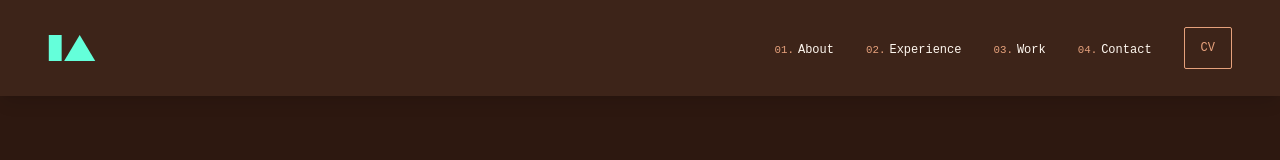
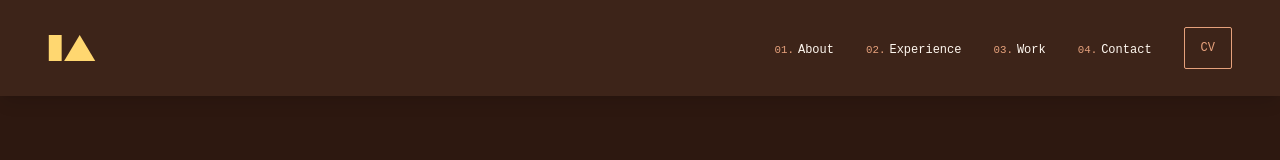
Before and after one commit to iandev096/portfolio-brittany-chiang, a Next.js app: page / in a window 1280 px wide. Shown: the top 160 px of the page. Built offline with nearby package versions, Linux system fonts and the light colour scheme; a web font is replaced by a local one; what tailwindcss-debug-screens would draw is missing.

Commit message:
refactor: streamline Navbar component structure and improve button functionality

```diff
--- a/components/Layouts/App/Navbar/index.tsx
+++ b/components/Layouts/App/Navbar/index.tsx
@@ -1,11 +1,11 @@
-import React, { useEffect, useRef, useState } from "react";
+import Image from "next/image";
+import { useEffect, useState } from "react";
+import { RiMenu4Line } from "react-icons/ri";
+import openExternalLink from "../../../../util/url";
 import Button from "../../../Button";
+import NavDrawer from "./NavDrawer";
 import NavItem from "./NavItem";
-import { RiMenu4Line } from "react-icons/ri";
-import NavDrawer from "./NavDrawer";
 import useNavDrawer from "./useNavDrawer";
-import Image from "next/image";
-import openExternalLink from "../../../../util/url";
 
 const NAV_ITEMS = ["About", "Experience", "Work", "Contact"];
 
@@ -45,14 +45,27 @@ export default function Navbar({ onDrawerToggled, className = "" }: Props) {
           showNav ? "top-0" : "-top-24"
         } items-center justify-between bg-primary-light h-24 px-6 sm:px-12 transition-all duration-200 ${className}`}
       >
-        <a className="w-12" href="#intro">
-          <Image width={951} height={528} layout='responsive' src='/images/logo.svg' />
+        <a className="w-12 hue-rotate-[245deg]" href="#intro">
+          <Image
+            width={951}
+            height={528}
+            layout="responsive"
+            src="/images/logo.svg"
+          />
         </a>
         <ol className="hidden gap-8 md:flex md:items-center">
           {NAV_ITEMS.map((item, idx) => (
             <NavItem key={idx} item={item} count={idx + 1} />
           ))}
-          <Button onClick={() => openExternalLink('https://drive.google.com/file/d/1vSucJkxLZzoigYoX2F-XviKjIMLTWWsb/view')}>CV</Button>
+          <Button
+            onClick={() =>
+              openExternalLink(
+                "https://drive.google.com/file/d/1vSucJkxLZzoigYoX2F-XviKjIMLTWWsb/view"
+              )
+            }
+          >
+            CV
+          </Button>
         </ol>
         <RiMenu4Line
           onClick={() => toggleDrawer(true)}
```
